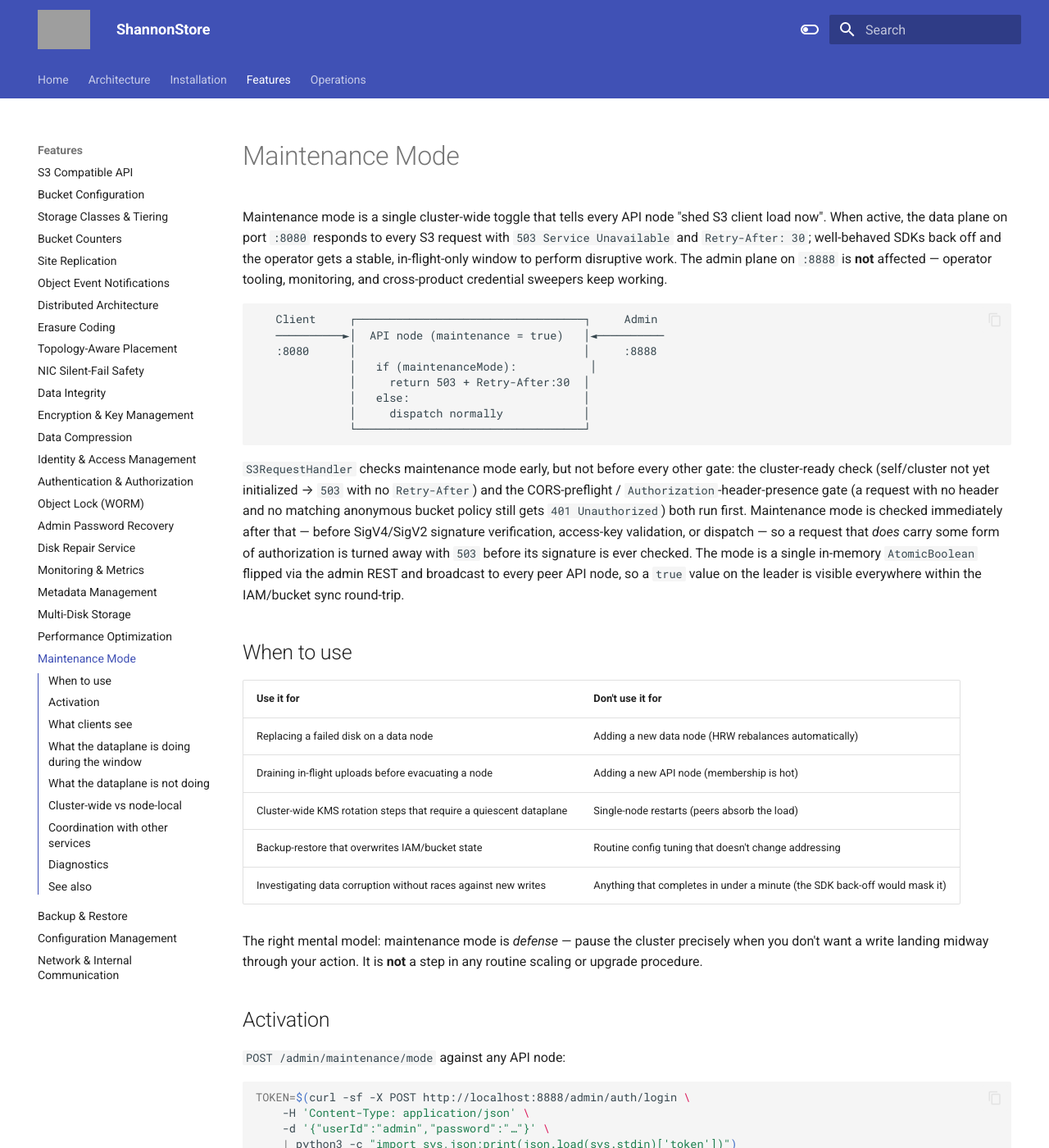
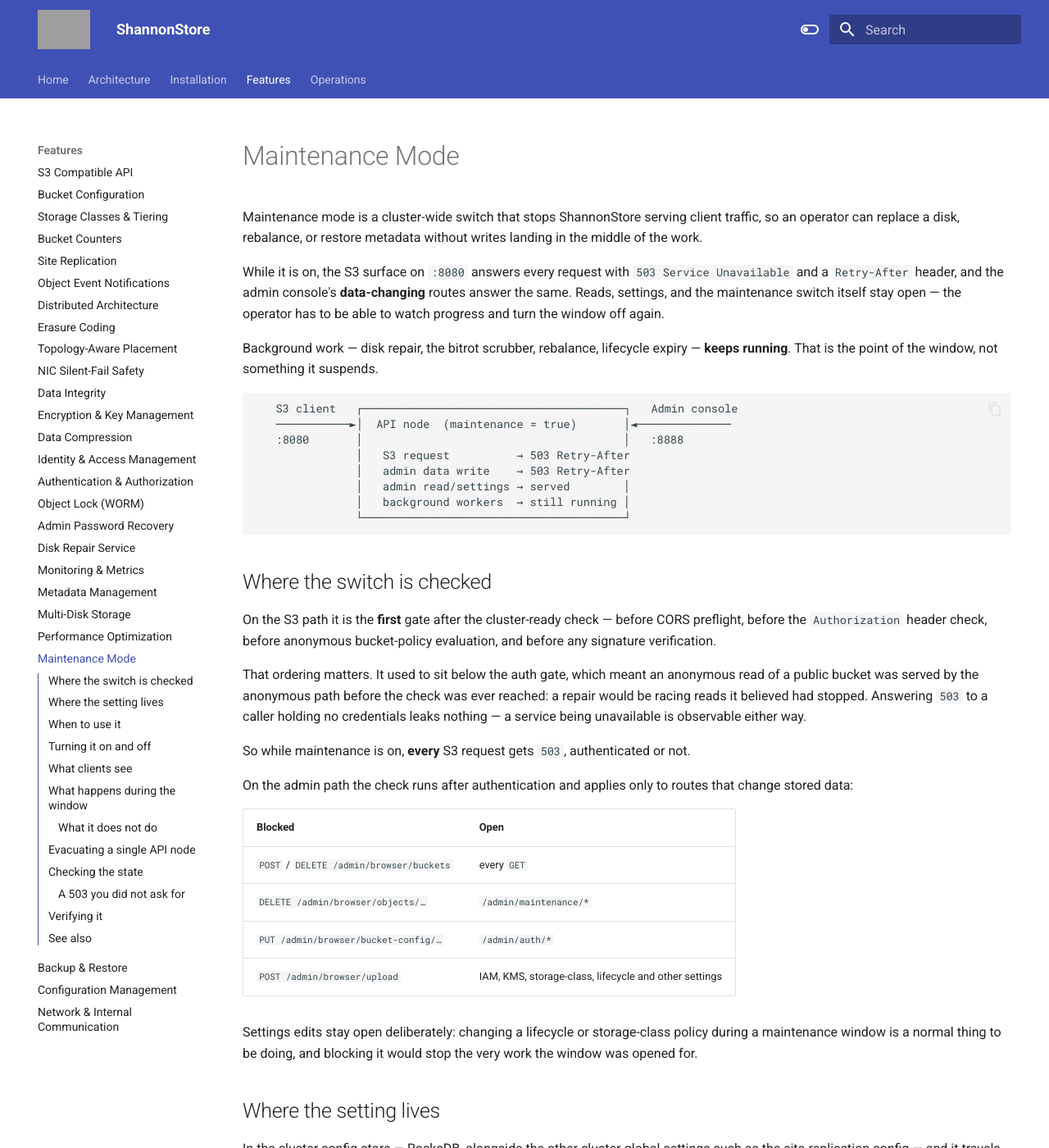
Before and after one commit to cloudcheflabs/shannonstore-docs, an MkDocs documentation site: the page built from docs/features/maintenance.md, in a window 1280 px wide and 1400 px high. Shown: the whole window at 82% size. Built offline with MkDocs 1.6.1 and Material for MkDocs 9.7.7, drawn with Linux system fonts in a browser that asks for light colours; the version menu is left out; some of the changed text lies outside the part shown; grey boxes are pictures that could not be loaded.

Commit message:
docs: correct maintenance mode — three claims were the opposite of the code
Reading the page against the source turned up statements an operator would act
on and be wrong.

**"Background workers pause during maintenance."** They do not, and never did:
none of the scrubber, disk repair or reconciliation consults the flag. The page
said the opposite in three places, including a standalone line in disk-repair.md.
An operator opening a window to replace a disk, believing repair had stopped,
would have had exactly backwards what the window is for — it closes the cluster
to clients *so that* this work can run.

**"Maintenance rejects new S3 writes while allowing reads."** It refuses every
S3 request, reads included.

**"The admin plane is not affected — that's the whole point."** Data-changing
admin routes now answer 503 as well; the object browser could otherwise delete
objects while the cluster was supposedly closed.

Also updated for the current implementation: the switch is checked before
authentication rather than after it (an anonymous read of a public bucket used
to slip past), it is persisted in the RocksDB config store and replicated in the
peer snapshot rather than living in an AtomicBoolean, so it survives a restart —
the page previously documented the opposite as a caveat. Retry-After is a
setting, not a literal 30. The internal message is TYPE_MAINTENANCE_MODE_REQ,
the status route is /admin/maintenance/status, and the log lines are quoted as
they are actually emitted.

Adds what was missing: how to confirm every node has the setting before pulling
a disk, what the UI banner colours mean, and which e2e test proves the whole
cycle.

Co-Authored-By: Claude Opus 5 (1M context) <noreply@anthropic.com>

````diff
--- a/docs/features/maintenance.md
+++ b/docs/features/maintenance.md
@@ -1,59 +1,103 @@
 # Maintenance Mode
 
-Maintenance mode is a single cluster-wide toggle that tells every API node "shed S3 client load now". When active, the data plane on port `:8080` responds to every S3 request with `503 Service Unavailable` and `Retry-After: 30`; well-behaved SDKs back off and the operator gets a stable, in-flight-only window to perform disruptive work. The admin plane on `:8888` is **not** affected — operator tooling, monitoring, and cross-product credential sweepers keep working.
+Maintenance mode is a cluster-wide switch that stops ShannonStore serving client traffic, so an operator can replace a disk, rebalance, or restore metadata without writes landing in the middle of the work.
+
+While it is on, the S3 surface on `:8080` answers every request with `503 Service Unavailable` and a `Retry-After` header, and the admin console's **data-changing** routes answer the same. Reads, settings, and the maintenance switch itself stay open — the operator has to be able to watch progress and turn the window off again.
+
+Background work — disk repair, the bitrot scrubber, rebalance, lifecycle expiry — **keeps running**. That is the point of the window, not something it suspends.
 
 ```text
-   Client     ┌──────────────────────────────────┐     Admin
-   ──────────►│  API node (maintenance = true)   │◄──────────
-   :8080      │                                  │     :8888
-              │   if (maintenanceMode):           │
-              │     return 503 + Retry-After:30  │
-              │   else:                          │
-              │     dispatch normally            │
-              └──────────────────────────────────┘
+   S3 client   ┌───────────────────────────────────────┐   Admin console
+   ───────────►│  API node  (maintenance = true)       │◄──────────────
+   :8080       │                                       │   :8888
+               │   S3 request          → 503 Retry-After
+               │   admin data write    → 503 Retry-After
+               │   admin read/settings → served        │
+               │   background workers  → still running │
+               └───────────────────────────────────────┘
 ```
 
-`S3RequestHandler` checks maintenance mode early, but not before every other gate: the cluster-ready check (self/cluster not yet initialized → `503` with no `Retry-After`) and the CORS-preflight / `Authorization`-header-presence gate (a request with no header and no matching anonymous bucket policy still gets `401 Unauthorized`) both run first. Maintenance mode is checked immediately after that — before SigV4/SigV2 signature verification, access-key validation, or dispatch — so a request that *does* carry some form of authorization is turned away with `503` before its signature is ever checked. The mode is a single in-memory `AtomicBoolean` flipped via the admin REST and broadcast to every peer API node, so a `true` value on the leader is visible everywhere within the IAM/bucket sync round-trip.
+## Where the switch is checked
 
-## When to use
+On the S3 path it is the **first** gate after the cluster-ready check — before CORS preflight, before the `Authorization` header check, before anonymous bucket-policy evaluation, and before any signature verification.
+
+That ordering matters. It used to sit below the auth gate, which meant an anonymous read of a public bucket was served by the anonymous path before the check was ever reached: a repair would be racing reads it believed had stopped. Answering `503` to a caller holding no credentials leaks nothing — a service being unavailable is observable either way.
+
+So while maintenance is on, **every** S3 request gets `503`, authenticated or not.
+
+On the admin path the check runs after authentication and applies only to routes that change stored data:
+
+| Blocked | Open |
+| --- | --- |
+| `POST` / `DELETE /admin/browser/buckets` | every `GET` |
+| `DELETE /admin/browser/objects/…` | `/admin/maintenance/*` |
+| `PUT /admin/browser/bucket-config/…` | `/admin/auth/*` |
+| `POST /admin/browser/upload` | IAM, KMS, storage-class, lifecycle and other settings |
+
+Settings edits stay open deliberately: changing a lifecycle or storage-class policy during a maintenance window is a normal thing to be doing, and blocking it would stop the very work the window was opened for.
+
+## Where the setting lives
+
+In the cluster config store — RocksDB, alongside the other cluster-global settings such as the site-replication config — and it travels to peer API nodes in the config snapshot, the same channel that carries IAM and bucket state.
+
+ZooKeeper would have been the other candidate and is the wrong one: ZooKeeper holds **node state** (membership, leadership, readiness) while **settings** live in RocksDB and replicate through the snapshot. That is the split across every Cloud Chef Labs product.
+
+Three consequences follow, and all three are why it is stored rather than held in memory:
+
+- **It survives an API node restart.** A node restarted during a window reloads the setting from its own store on boot and comes back still refusing traffic.
+- **It survives a full cluster restart.** Every node reloads independently.
+- **A node that joins mid-window picks it up** from the peer snapshot rather than serving traffic because it happened to boot.
+
+Each node also keeps the value in memory as a read cache, because every S3 request consults it and a per-request store read would put the setting in the hot path. The store is the source of truth; the cache is what the request path reads.
+
+## When to use it
 
 | Use it for | Don't use it for |
 | --- | --- |
-| Replacing a failed disk on a data node | Adding a new data node (HRW rebalances automatically) |
-| Draining in-flight uploads before evacuating a node | Adding a new API node (membership is hot) |
-| Cluster-wide KMS rotation steps that require a quiescent dataplane | Single-node restarts (peers absorb the load) |
-| Backup-restore that overwrites IAM/bucket state | Routine config tuning that doesn't change addressing |
-| Investigating data corruption without races against new writes | Anything that completes in under a minute (the SDK back-off would mask it) |
+| Replacing a failed disk on a data node | Adding a data node (HRW rebalances on its own) |
+| Draining in-flight uploads before evacuating a node | Adding an API node (membership is hot) |
+| KMS rotation steps that need a quiet data plane | Single-node restarts (peers absorb the load) |
+| Restoring metadata over live IAM / bucket state | Routine config tuning that does not change addressing |
+| Investigating corruption without racing new writes | Anything finishing inside a minute — SDK back-off hides it anyway |
 
-The right mental model: maintenance mode is *defense* — pause the cluster precisely when you don't want a write landing midway through your action. It is **not** a step in any routine scaling or upgrade procedure.
+The mental model is *defence*: close the cluster exactly when a write landing midway through your action would be a problem. It is not a step in routine scaling or upgrades.
 
-## Activation
+## Turning it on and off
 
-`POST /admin/maintenance/mode` against any API node:
+From the Admin UI, **Cluster Nodes → Enter Maintenance**. A confirmation appears first — it stops S3 for the whole cluster — and a banner stays on screen while the window is open. The banner is amber while the setting is still reaching every node and red once every node reports it, so an operator does not start work during the propagation gap.
+
+Or over REST, against any API node:
 
 ```bash
 TOKEN=$(curl -sf -X POST http://localhost:8888/admin/auth/login \
     -H 'Content-Type: application/json' \
     -d '{"userId":"admin","password":"…"}' \
-    | python3 -c "import sys,json;print(json.load(sys.stdin)['token'])")
+    | python3 -c "import sys,json;print(json.load(sys.stdin)['accessToken'])")
 
-# Enable
+# on
 curl -sf -X POST http://localhost:8888/admin/maintenance/mode \
-    -H "Authorization: Bearer $TOKEN" \
-    -H 'Content-Type: application/json' \
+    -H "Authorization: Bearer $TOKEN" -H 'Content-Type: application/json' \
     -d '{"enabled":true}'
 
-# Disable
+# off
 curl -sf -X POST http://localhost:8888/admin/maintenance/mode \
-    -H "Authorization: Bearer $TOKEN" \
+    -H "Authorization: Bearer $TOKEN" -H 'Content-Type: application/json' \
     -d '{"enabled":false}'
 ```
 
-The same toggle is exposed in the Admin UI's cluster overview. Both paths go through `storageService.broadcastMaintenanceMode(enabled)`, which sets the local flag and pushes a `MaintenanceModeChanged` message over the internal NIO channel to every peer API node. Followers flip their own `AtomicBoolean` on receipt — no leader/follower divergence window.
+Both paths call `broadcastMaintenanceMode()`, which writes the setting to the local store and then pushes `TYPE_MAINTENANCE_MODE_REQ` over the internal NIO channel to every peer. Peers write it to their own store on receipt. The broadcast is a latency optimisation — it makes the change visible immediately rather than at the next snapshot sync — and the store is what makes it stick.
+
+!!! note "Wait for every node before starting work"
+    The switch is cluster-wide but applied per node. There is a brief window where one node has it and another does not. Confirm every node agrees before pulling a disk:
+
+    ```bash
+    curl -sf "http://localhost:8888/admin/maintenance/status?targetHost=<node>&targetPort=8888" \
+        -H "Authorization: Bearer $TOKEN"
+    ```
+
+    The Admin UI does this for you — that is what the amber banner means.
 
 ## What clients see
-
-While maintenance is active:
 
 ```
 HTTP/1.1 503 Service Unavailable
@@ -61,92 +105,97 @@ Retry-After: 30
 Content-Length: 0
 ```
 
-AWS SDKs interpret `503 + Retry-After` as a back-off signal and reschedule with the duration the server suggested. With default exponential-backoff settings the retry budget is multi-minute, so a 5-minute maintenance window is invisible to the application other than a flat-line in throughput.
+AWS SDKs read `503` plus `Retry-After` as a back-off signal and reschedule after the interval the server asked for. With default exponential back-off the retry budget runs to several minutes, so a short window shows up in an application as a flat spot in throughput rather than as errors.
 
-The handler returns 503 *before* any auth validation runs. This is intentional: signature validation against a partially-quiescent IAM state during sync would be racy, and there's nothing useful to do for a request the cluster has already decided to defer.
+`Retry-After` is configurable:
 
-## What the dataplane is doing during the window
+```properties
+# How long a client is told to wait before retrying while the cluster is in
+# maintenance mode (seconds). Set it to roughly how long the window usually
+# lasts: too low and clients hammer a cluster that is deliberately closed,
+# too high and they stay away well after it reopens.
+shannonstore.api.maintenance.retry.after.seconds=30
+```
 
-- New PUT / GET / DELETE / multipart requests bounce with 503 immediately.
-- In-flight writes that started *before* the toggle continue to completion — the toggle is checked once per request at dispatch, not per chunk. Operators should briefly wait for the dataplane to quiesce before taking the disruptive action; the typical drain is well under a minute for an idle multi-gigabyte tail.
-- The Bitrot Scrubber pauses (it checks `isMaintenanceMode()` between batches).
-- The Disk Repair Service pauses for the same reason.
-- Background metadata reconciliation pauses.
-- The admin REST and Admin UI remain fully responsive.
+The same value is used for the S3 surface and the admin routes, so a client sees one behaviour whichever door it knocked on.
 
-Nothing on the admin port respects the flag — that's the whole point. The operator needs a working IAM, a working cluster status panel, and a working access-key minter while staring at a quiet dataplane.
+## What happens during the window
 
-## What the dataplane is **not** doing
+- New PUT / GET / DELETE / multipart requests are refused immediately.
+- Requests that were **already in flight** when the switch flipped run to completion — the check happens once per request at dispatch, not per chunk. Wait for the data plane to quiesce before taking the disruptive action; for an idle cluster that is well under a minute.
+- **Background workers keep running.** Disk repair, the bitrot scrubber, rebalance, lifecycle expiry, metadata reconciliation and replication all continue. None of them consults the maintenance switch, by design: they are usually the work the window exists to protect.
+- Admin reads, settings changes, IAM, KMS and `/metrics` continue.
 
-Maintenance mode does not:
+### What it does not do
 
-- **Stop accepting peer membership changes**. A data node joining or leaving during maintenance is handled normally; HRW reshuffles the affected shards.
-- **Force connection drains**. Existing keep-alive TCP connections stay open. The 503 is the answer to the next request on each connection; new connections still get the same answer.
-- **Touch the admin / port 8888 listener**. Verified on every release.
-- **Persist across restarts**. The `AtomicBoolean` is in-memory only — if every API node in the cluster is restarted while in maintenance, the cluster comes back live. Use this carefully: a planned shutdown that intends to come back in maintenance must re-issue the POST immediately after start.
+- **It does not drain connections.** Existing keep-alive TCP connections stay open; the `503` is simply the answer to the next request on each.
+- **It does not stop membership changes.** A data node joining or leaving during the window is handled normally and HRW reshuffles the affected shards.
+- **It does not pause background workers** — see above. To stop a worker, stop that worker: the scrubber, lifecycle scanner, reconciler and replication each have their own enable toggle under `/admin/maintenance/…/enable`.
+- **It does not block settings changes** through the admin console.
 
-## Cluster-wide vs node-local
+## Evacuating a single API node
 
-There is intentionally only one form: cluster-wide. A per-node "drain me out" doesn't exist, because the API tier rebalances around an unhealthy or absent node automatically without any operator signaling.
+There is only one form of the switch: cluster-wide. There is no per-node drain, because the API tier routes around an absent node on its own.
 
-If an operator wants to evacuate a single API node, the right sequence is:
+To take one API node out:
 
-1. **Activate maintenance mode** (cluster-wide) so the data plane briefly pauses.
-2. **Stop the target API node** — peers absorb its keys through the standard membership-change path.
-3. **Deactivate maintenance mode**. Clients resume against the smaller cluster.
-4. **Replace / repair / upgrade** the evacuated node out of band.
-5. **Restart the node**; HRW migrates ownership of the keys it should now hold.
+1. **Turn maintenance on** and wait for every node to report it.
+2. **Stop the target node** — peers pick up its keys through the normal membership path.
+3. **Turn maintenance off.** Clients resume against the smaller cluster.
+4. **Repair or upgrade** the node out of band.
+5. **Start it again**; HRW migrates ownership of the keys it should now hold.
 
-The brief maintenance window in step 1 is purely cosmetic — it makes the transition from N to N-1 nodes a *deliberate* dataplane event rather than a flap of 503s from the single absent node's leftover keys.
+The window in step 1 makes the N → N−1 transition one deliberate pause rather than a scatter of failures from the departing node's leftover keys.
 
-## Coordination with other services
+## Checking the state
 
-| Service | Behaviour while maintenance is on |
-| --- | --- |
-| S3 dispatch (`S3RequestHandler`) | every request → 503 |
-| Bitrot Scrubber | pauses between batches |
-| Disk Repair Service | pauses |
-| Metadata reconciliation sweep | pauses |
-| Backup / Restore | continues — explicit operator action |
-| Admin REST + Admin UI | continues |
-| IAM / bucket-state cluster sync | continues |
-| Prometheus `/metrics` endpoint | continues |
-
-Pausing the background workers is a soft pause — they finish the current batch, then sit out until the flag clears. The pause is not enforced through hard cancellation, so a long-running EC reconstruction in flight when the toggle flips will complete.
-
-## Diagnostics
-
-The toggle's current state is included in the cluster-status JSON returned by `GET /admin/api/cluster/status`:
+```bash
+curl -sf http://localhost:8888/admin/maintenance/status \
+    -H "Authorization: Bearer $TOKEN"
+```
 
 ```json
 {
-  "leaderId":          "…",
-  "apiNodes":          [ … ],
-  "dataNodes":         [ … ],
-  "maintenanceMode":   true,
-  "serverReady":       true,
-  "clusterReady":      true,
-  "timestamp":         1779999999999
+  "maintenanceMode": true,
+  "…": "background task statuses"
 }
 ```
 
-The Admin UI's overview header shows the same value. Log lines on every API node record activation and deactivation:
+Add `?targetHost=<host>&targetPort=<port>` to ask one specific node rather than whichever one answered — that is how you confirm the setting reached the whole cluster.
+
+Every node logs the transition:
 
 ```
-INFO  StorageService - Maintenance mode set to TRUE by admin
-INFO  StorageService - Maintenance mode set to FALSE by admin
+INFO  BucketManager  - Cluster maintenance mode set to: true
+INFO  StorageService - Maintenance mode set to: true
 ```
 
-If a 503 is observed in production and the operator did not flip the toggle, two other paths produce the same status code — both also surface in logs:
+Two lines because two things happened: the setting was written to the store, then the read cache was updated. A node that restores the setting on boot logs it differently:
 
-- `serverReady == false` (cluster has not finished bootstrapping yet) — same 503, no `Retry-After`.
-- Prometheus collection failure path returns 503 from `/metrics` only.
+```
+INFO  StorageService - Maintenance mode restored from persisted config: true
+```
 
-The dataplane's 503 + `Retry-After` is unambiguous: it means maintenance mode.
+Seeing that line after a restart is the confirmation that the window held.
+
+### A 503 you did not ask for
+
+Two other paths answer `503` on the data plane:
+
+- **Not ready yet** — `serverReady` or the cluster-ready flag is false while a node bootstraps or a leader transition completes. Distinguishable by its shorter `Retry-After`.
+- **A reverse proxy with no live upstream.** nginx answers `502` rather than `503`, but it is worth knowing about when diagnosing a cluster under load.
+
+If the response carries the configured maintenance `Retry-After`, it is maintenance mode. Check `/admin/maintenance/status` to be sure.
+
+## Verifying it
+
+`tests/test-maintenance-mode-e2e.sh` in the product repository exercises the whole cycle on a compose cluster: a signed S3 round-trip before the window, refusal during it — including the admin routes — **an API node restarted mid-window still refusing**, a signed round-trip again afterwards, and the object written before the window reading back byte-for-byte.
+
+The restart is the part that matters. A test without it passes just as happily against an implementation that keeps the switch only in memory.
 
 ## See also
 
-- [Cluster Operations](../operations/operations.md) — the operational runbook that uses maintenance mode in disruptive procedures.
-- [Disk Repair Service](disk-repair.md) — one of the workers that pauses while the flag is on.
-- [Data Integrity](data-integrity.md) — the Bitrot Scrubber lifecycle that respects the same flag.
-- [Authentication & Authorization](auth-authz.md) — the admin token flow that's still required to flip the toggle.
+- [Cluster Operations](../operations/operations.md) — the runbook that uses maintenance mode in disruptive procedures.
+- [Disk Repair Service](disk-repair.md) — a worker that keeps running during a window.
+- [Data Integrity](data-integrity.md) — the bitrot scrubber, which has its own enable toggle.
+- [Authentication & Authorization](auth-authz.md) — the admin token flow needed to flip the switch.
--- a/docs/operations/operations.md
+++ b/docs/operations/operations.md
@@ -73,7 +73,13 @@ The admin UI exposes operational actions under the **Nodes** page. They are all
 
 ### Maintenance Mode
 
-Toggling **Maintenance Mode** rejects new S3 writes cluster-wide while allowing reads, in-flight requests to drain, and internal RPCs to continue. Use it before invasive operations like scheduled disk replacement or evacuating a node — but **not** for adding/removing API or data nodes, which the cluster handles automatically without a maintenance window.
+Toggling **Maintenance Mode** refuses **every** S3 request cluster-wide — reads as well as writes, authenticated or anonymous — with `503` and a `Retry-After`. Requests already in flight run to completion, internal RPCs continue, and background work (disk repair, scrubber, rebalance, lifecycle) keeps running: closing the cluster to clients is what gives that work a quiet window.
+
+Data-changing admin routes are refused too, so the object browser cannot delete objects behind your back. Admin reads, settings edits and the maintenance switch itself stay open.
+
+The setting is stored, not held in memory, so an API node restarted mid-window comes back still refusing traffic.
+
+Use it before invasive operations like scheduled disk replacement or evacuating a node — but **not** for adding or removing API/data nodes, which the cluster handles on its own without a window.
 
 See [Maintenance Mode](../features/maintenance.md).
 
````
Also changed, not shown: docs/features/disk-repair.md (+3 -1 lines).
